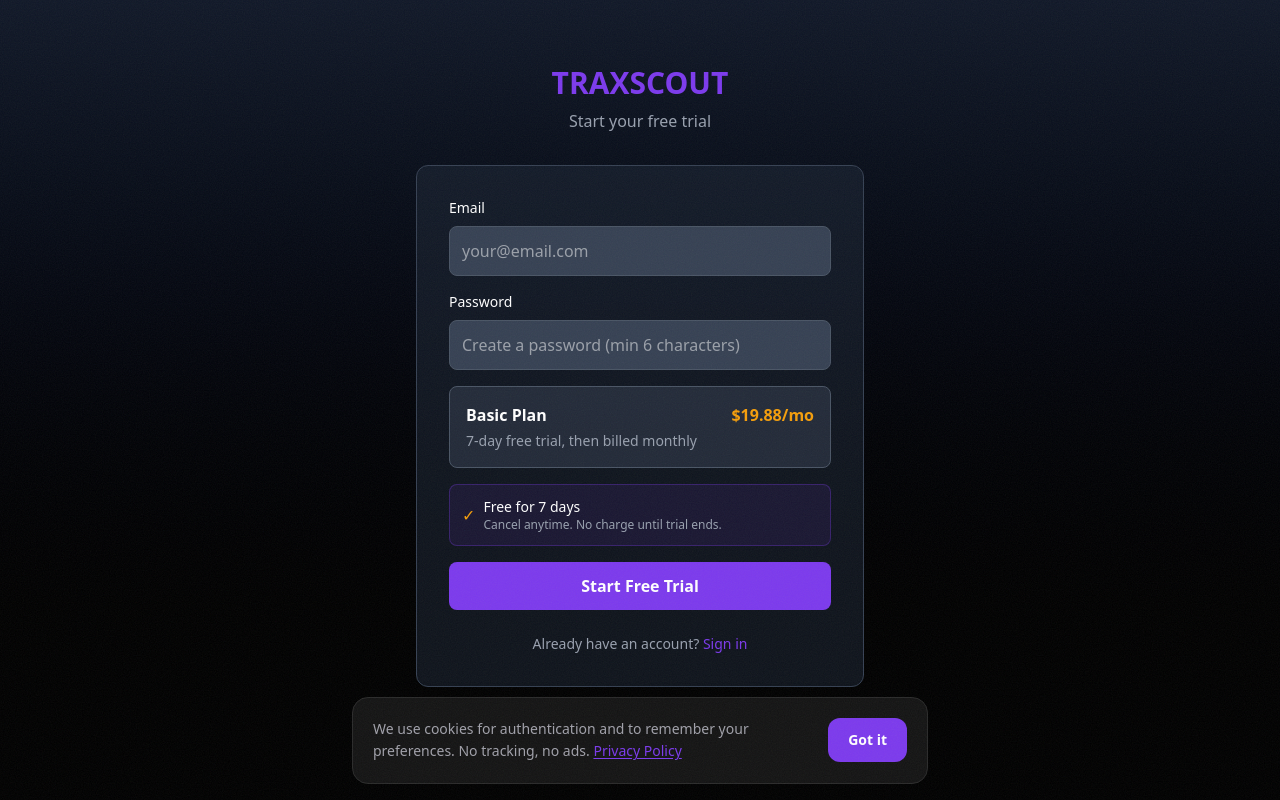
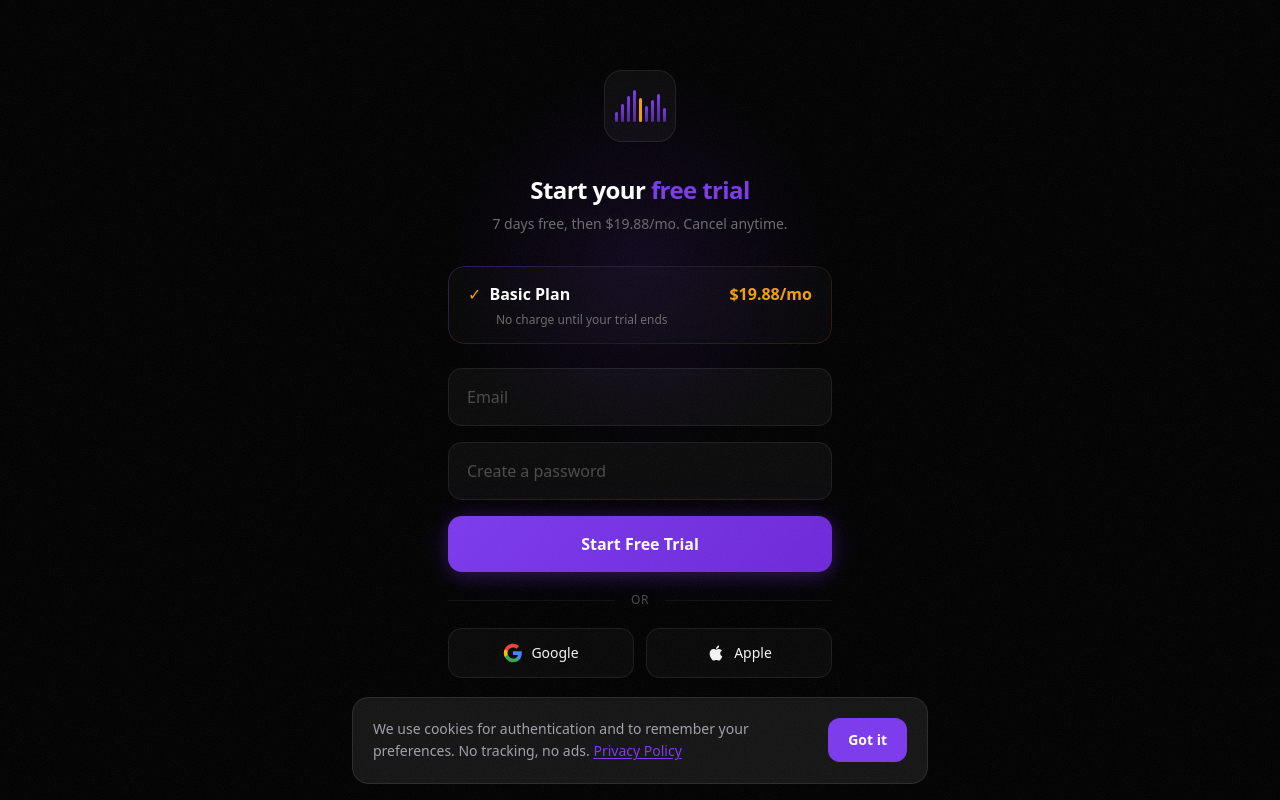
Before and after one commit to MEDBrand/TraxScout, a Next.js app: page /signup in a window 1280 px wide. Built offline with nearby package versions, Linux system fonts and the light colour scheme.

Commit message:
design: premium login + signup pages — waveform logo, glassmorphism, gradient CTA, social auth, ambient glow

```diff
--- a/src/app/login/page.tsx
+++ b/src/app/login/page.tsx
@@ -1,5 +1,5 @@
-// Login page — server component, no client JS required for basic form
-// The form POSTs to /api/auth/login which handles auth and redirects
+// Login page — server component, premium design
+// Posts to /api/auth/login which handles auth and redirects
 
 import Link from 'next/link';
 
@@ -8,8 +8,6 @@
 }: {
   searchParams: Promise<{ redirect?: string; error?: string }>;
 }) {
-  // Next.js 16 makes searchParams a promise in server components
-  // But we can read it synchronously in the JSX via a wrapper
   return <LoginContent searchParamsPromise={searchParams} />;
 }
 
@@ -23,75 +21,168 @@
   const redirect = searchParams?.redirect || '/dashboard';
 
   return (
-    <main className="min-h-screen bg-gradient-to-b from-gray-900 to-black text-white flex items-center justify-center p-4">
-      <div className="max-w-md w-full">
-        <div className="text-center mb-8">
-          <Link href="/" className="text-3xl font-bold text-[#7C3AED]">
-            TRAXSCOUT
-          </Link>
-          <p className="text-gray-400 mt-2">Welcome back</p>
+    <main className="min-h-screen bg-black text-white flex flex-col items-center justify-center p-6 relative overflow-hidden select-none">
+      {/* Ambient purple glow */}
+      <div
+        className="absolute top-16 left-1/2 -translate-x-1/2 w-[400px] h-[400px] rounded-full pointer-events-none"
+        style={{ background: 'radial-gradient(circle, rgba(124,58,237,0.12) 0%, transparent 70%)' }}
+      />
+
+      <div className="relative z-10 w-full max-w-sm">
+        {/* Logo mark */}
+        <div className="flex justify-center mb-8">
+          <div
+            className="w-[72px] h-[72px] rounded-[18px] flex items-center justify-center relative overflow-hidden"
+            style={{ background: 'rgba(255,255,255,0.04)', border: '0.5px solid rgba(255,255,255,0.08)' }}
+          >
+            {/* Waveform bars */}
+            <div className="flex items-end gap-[3px] h-8">
+              {[10, 18, 26, 32, 24, 16, 22, 28, 14].map((h, i) => (
+                <div
+                  key={i}
+                  className="w-[3px] rounded-full"
+                  style={{
+                    height: `${h}px`,
+                    background: i === 4
+                      ? '#F59E0B'
+                      : 'linear-gradient(to top, rgba(124,58,237,0.6), rgba(124,58,237,1))',
+                  }}
+                />
+              ))}
+            </div>
+          </div>
         </div>
 
-        <div className="bg-gray-800/50 p-8 rounded-xl border border-gray-700">
+        {/* Header */}
+        <div className="text-center mb-8">
+          <h1 className="text-2xl font-bold tracking-tight">
+            Welcome to <span className="text-[#7C3AED]">Traxscout</span>
+          </h1>
+          <p className="text-[#6B6B6B] text-sm mt-2">Find fire tracks in minutes, not hours</p>
+        </div>
+
+        {/* Error */}
         {error && (
-            <div className="bg-red-500/10 border border-red-500/50 text-red-400 p-3 rounded-lg mb-6 text-sm">
+          <div
+            className="rounded-xl px-4 py-3 mb-6 text-sm text-red-400"
+            style={{ background: 'rgba(239,68,68,0.08)', border: '0.5px solid rgba(239,68,68,0.2)' }}
+          >
             {decodeURIComponent(error)}
           </div>
         )}
 
-          <form action="/api/auth/login" method="POST" className="space-y-4">
+        {/* Form */}
+        <form action="/api/auth/login" method="POST" className="space-y-4 mb-5">
           <input type="hidden" name="redirect" value={redirect} />
 
           <div>
-              <label htmlFor="email" className="block text-sm font-medium mb-2">
-                Email
-              </label>
             <input
               id="email"
               name="email"
               type="email"
-                placeholder="your@email.com"
-                className="w-full p-3 rounded-lg bg-gray-700 border border-gray-600 focus:border-[#7C3AED] focus:outline-none focus:ring-1 focus:ring-[#7C3AED] transition text-white"
+              placeholder="Email"
+              autoComplete="email"
               required
+              className="w-full px-[18px] py-4 rounded-[14px] text-base text-[#F5F5F5] placeholder-[#4A4A4A] focus:outline-none transition-all"
+              style={{
+                background: 'rgba(255,255,255,0.04)',
+                border: '0.5px solid rgba(255,255,255,0.08)',
+                fontSize: '16px',
+              }}
             />
           </div>
 
           <div>
-              <label htmlFor="password" className="block text-sm font-medium mb-2">
-                Password
-              </label>
             <input
               id="password"
               name="password"
               type="password"
-                placeholder="Your password"
-                className="w-full p-3 rounded-lg bg-gray-700 border border-gray-600 focus:border-[#7C3AED] focus:outline-none focus:ring-1 focus:ring-[#7C3AED] transition text-white"
+              placeholder="Password"
+              autoComplete="current-password"
               required
+              className="w-full px-[18px] py-4 rounded-[14px] text-base text-[#F5F5F5] placeholder-[#4A4A4A] focus:outline-none transition-all"
+              style={{
+                background: 'rgba(255,255,255,0.04)',
+                border: '0.5px solid rgba(255,255,255,0.08)',
+                fontSize: '16px',
+              }}
             />
           </div>
 
           <button
             type="submit"
-              className="w-full bg-[#7C3AED] hover:bg-[#6D28D9] py-3 rounded-lg font-semibold transition text-white"
+            className="w-full py-4 rounded-[14px] text-base font-semibold text-white transition-all hover:opacity-90 active:scale-[0.98]"
+            style={{
+              background: 'linear-gradient(135deg, #7C3AED 0%, #6D28D9 100%)',
+              boxShadow: '0 4px 20px rgba(124,58,237,0.3), 0 0 40px rgba(124,58,237,0.1)',
+            }}
           >
             Sign In
           </button>
         </form>
 
-          <p className="text-center text-gray-400 text-sm mt-6">
-            Don&apos;t have an account?{' '}
-            <Link href="/signup" className="text-[#7C3AED] hover:underline">
-              Start free trial
+        {/* Forgot password */}
+        <div className="text-center mb-6">
+          <a href="#" className="text-sm text-[#A78BFA] hover:text-[#C4B5FD] transition">
+            Forgot password?
+          </a>
+        </div>
+
+        {/* Divider */}
+        <div className="flex items-center gap-4 mb-6">
+          <div className="flex-1 h-px" style={{ background: 'rgba(255,255,255,0.06)' }} />
+          <span className="text-xs text-[#4A4A4A] font-medium tracking-wider">OR</span>
+          <div className="flex-1 h-px" style={{ background: 'rgba(255,255,255,0.06)' }} />
+        </div>
+
+        {/* Social sign-in */}
+        <div className="flex gap-3 mb-8">
+          <button
+            type="button"
+            className="flex-1 flex items-center justify-center gap-2 py-3.5 rounded-[14px] text-sm font-medium text-[#F5F5F5] transition hover:bg-white/[0.05] active:scale-[0.98]"
+            style={{ background: 'rgba(255,255,255,0.03)', border: '0.5px solid rgba(255,255,255,0.08)' }}
+          >
+            <svg className="w-5 h-5" viewBox="0 0 24 24">
+              <path d="M22.56 12.25c0-.78-.07-1.53-.2-2.25H12v4.26h5.92a5.06 5.06 0 01-2.2 3.32v2.77h3.57c2.08-1.92 3.28-4.74 3.28-8.1z" fill="#4285F4"/>
+              <path d="M12 23c2.97 0 5.46-.98 7.28-2.66l-3.57-2.77c-.98.66-2.23 1.06-3.71 1.06-2.86 0-5.29-1.93-6.16-4.53H2.18v2.84C3.99 20.53 7.7 23 12 23z" fill="#34A853"/>
+              <path d="M5.84 14.09c-.22-.66-.35-1.36-.35-2.09s.13-1.43.35-2.09V7.07H2.18C1.43 8.55 1 10.22 1 12s.43 3.45 1.18 4.93l2.85-2.22.81-.62z" fill="#FBBC05"/>
+              <path d="M12 5.38c1.62 0 3.06.56 4.21 1.64l3.15-3.15C17.45 2.09 14.97 1 12 1 7.7 1 3.99 3.47 2.18 7.07l3.66 2.84c.87-2.6 3.3-4.53 6.16-4.53z" fill="#EA4335"/>
+            </svg>
+            Google
+          </button>
+          <button
+            type="button"
+            className="flex-1 flex items-center justify-center gap-2 py-3.5 rounded-[14px] text-sm font-medium text-[#F5F5F5] transition hover:bg-white/[0.05] active:scale-[0.98]"
+            style={{ background: 'rgba(255,255,255,0.03)', border: '0.5px solid rgba(255,255,255,0.08)' }}
+          >
+            <svg className="w-5 h-5" fill="#F5F5F5" viewBox="0 0 24 24">
+              <path d="M17.05 20.28c-.98.95-2.05.8-3.08.35-1.09-.46-2.09-.48-3.24 0-1.44.62-2.2.44-3.06-.35C2.79 15.25 3.51 7.59 9.05 7.31c1.35.07 2.29.74 3.08.8 1.18-.24 2.31-.93 3.57-.84 1.51.12 2.65.72 3.4 1.8-3.12 1.87-2.38 5.98.48 7.13-.57 1.5-1.31 2.99-2.54 4.09zM12.03 7.25c-.15-2.23 1.66-4.07 3.74-4.25.29 2.58-2.34 4.5-3.74 4.25z"/>
+            </svg>
+            Apple
+          </button>
+        </div>
+
+        {/* Sign up link */}
+        <p className="text-center text-sm text-[#6B6B6B]">
+          New here?{' '}
+          <Link href="/signup" className="text-[#7C3AED] font-medium hover:text-[#A78BFA] transition">
+            Start your free trial
           </Link>
         </p>
       </div>
 
-        <p className="text-center text-gray-500 mt-6">
-          <Link href="/" className="hover:text-white transition">
-            ← Back to home
-          </Link>
-        </p>
+      {/* Footer branding */}
+      <div className="absolute bottom-6 text-center">
+        <span className="text-[11px] tracking-[0.15em] text-[#3A3A3A] font-medium">BY DJSOLUTIONS</span>
       </div>
+
+      {/* Focus styles via CSS */}
+      <style>{`
+        input:focus {
+          border-color: rgba(124,58,237,0.4) !important;
+          box-shadow: 0 0 0 3px rgba(124,58,237,0.08);
+        }
+      `}</style>
     </main>
   );
 }
--- a/src/app/signup/page.tsx
+++ b/src/app/signup/page.tsx
@@ -1,5 +1,5 @@
-// Signup page — server component, no client JS required
-// The form POSTs to /api/auth/signup which handles user creation and redirects
+// Signup page — server component, premium design matching login
+// Posts to /api/auth/signup which handles user creation and redirects
 
 import Link from 'next/link';
 
@@ -20,93 +20,188 @@
   const error = searchParams?.error;
   const tier = searchParams?.tier || 'basic';
 
+  const tierLabel = tier === 'elite' ? 'Elite' : tier === 'pro' ? 'Pro' : 'Basic';
+  const tierPrice = tier === 'elite' ? '$68.88' : tier === 'pro' ? '$38.88' : '$19.88';
+  const trialDays = tier === 'elite' ? 14 : 7;
+
   return (
-    <main className="min-h-screen bg-gradient-to-b from-gray-900 to-black text-white flex items-center justify-center p-4">
-      <div className="max-w-md w-full">
-        <div className="text-center mb-8">
-          <Link href="/" className="text-3xl font-bold text-[#7C3AED]">
-            TRAXSCOUT
-          </Link>
-          <p className="text-gray-400 mt-2">Start your free trial</p>
+    <main className="min-h-screen bg-black text-white flex flex-col items-center justify-center p-6 relative overflow-hidden select-none">
+      {/* Ambient purple glow */}
+      <div
+        className="absolute top-16 left-1/2 -translate-x-1/2 w-[400px] h-[400px] rounded-full pointer-events-none"
+        style={{ background: 'radial-gradient(circle, rgba(124,58,237,0.12) 0%, transparent 70%)' }}
+      />
+
+      <div className="relative z-10 w-full max-w-sm">
+        {/* Logo mark */}
+        <div className="flex justify-center mb-8">
+          <div
+            className="w-[72px] h-[72px] rounded-[18px] flex items-center justify-center"
+            style={{ background: 'rgba(255,255,255,0.04)', border: '0.5px solid rgba(255,255,255,0.08)' }}
+          >
+            <div className="flex items-end gap-[3px] h-8">
+              {[10, 18, 26, 32, 24, 16, 22, 28, 14].map((h, i) => (
+                <div
+                  key={i}
+                  className="w-[3px] rounded-full"
+                  style={{
+                    height: `${h}px`,
+                    background: i === 4
+                      ? '#F59E0B'
+                      : 'linear-gradient(to top, rgba(124,58,237,0.6), rgba(124,58,237,1))',
+                  }}
+                />
+              ))}
+            </div>
+          </div>
         </div>
 
-        <div className="bg-gray-800/50 p-8 rounded-xl border border-gray-700">
+        {/* Header */}
+        <div className="text-center mb-8">
+          <h1 className="text-2xl font-bold tracking-tight">
+            Start your <span className="text-[#7C3AED]">free trial</span>
+          </h1>
+          <p className="text-[#6B6B6B] text-sm mt-2">{trialDays} days free, then {tierPrice}/mo. Cancel anytime.</p>
+        </div>
+
+        {/* Error */}
         {error && (
-            <div className="bg-red-500/10 border border-red-500/50 text-red-400 p-3 rounded-lg mb-6 text-sm">
+          <div
+            className="rounded-xl px-4 py-3 mb-6 text-sm text-red-400"
+            style={{ background: 'rgba(239,68,68,0.08)', border: '0.5px solid rgba(239,68,68,0.2)' }}
+          >
             {decodeURIComponent(error)}
           </div>
         )}
 
-          <form action="/api/auth/signup" method="POST" className="space-y-4">
+        {/* Plan badge */}
+        <div
+          className="relative rounded-2xl px-5 py-4 mb-6 overflow-hidden"
+          style={{ background: 'rgba(255,255,255,0.025)', backdropFilter: 'blur(20px)', WebkitBackdropFilter: 'blur(20px)' }}
+        >
+          {/* Gradient border */}
+          <div
+            className="absolute inset-0 rounded-2xl pointer-events-none"
+            style={{
+              padding: '1px',
+              background: 'linear-gradient(135deg, rgba(124,58,237,0.35), rgba(255,255,255,0.06), rgba(245,158,11,0.15))',
+              WebkitMask: 'linear-gradient(#fff 0 0) content-box, linear-gradient(#fff 0 0)',
+              WebkitMaskComposite: 'xor',
+              maskComposite: 'exclude',
+            }}
+          />
+          <div className="flex justify-between items-center">
+            <div className="flex items-center gap-2">
+              <span className="text-[#F59E0B]">✓</span>
+              <span className="font-semibold">{tierLabel} Plan</span>
+            </div>
+            <span className="text-[#F59E0B] font-bold">{tierPrice}/mo</span>
+          </div>
+          <p className="text-[#6B6B6B] text-xs mt-1.5 ml-7">No charge until your trial ends</p>
+        </div>
+
+        {/* Form */}
+        <form action="/api/auth/signup" method="POST" className="space-y-4 mb-5">
           <input type="hidden" name="tier" value={tier} />
 
-            <div>
-              <label htmlFor="email" className="block text-sm font-medium mb-2">
-                Email
-              </label>
           <input
             id="email"
             name="email"
             type="email"
-                placeholder="your@email.com"
-                className="w-full p-3 rounded-lg bg-gray-700 border border-gray-600 focus:border-[#7C3AED] focus:outline-none focus:ring-1 focus:ring-[#7C3AED] transition text-white"
+            placeholder="Email"
+            autoComplete="email"
             required
+            className="w-full px-[18px] py-4 rounded-[14px] text-base text-[#F5F5F5] placeholder-[#4A4A4A] focus:outline-none transition-all"
+            style={{
+              background: 'rgba(255,255,255,0.04)',
+              border: '0.5px solid rgba(255,255,255,0.08)',
+              fontSize: '16px',
+            }}
           />
-            </div>
 
-            <div>
-              <label htmlFor="password" className="block text-sm font-medium mb-2">
-                Password
-              </label>
           <input
             id="password"
             name="password"
             type="password"
-                placeholder="Create a password (min 6 characters)"
+            placeholder="Create a password"
+            autoComplete="new-password"
             minLength={6}
-                className="w-full p-3 rounded-lg bg-gray-700 border border-gray-600 focus:border-[#7C3AED] focus:outline-none focus:ring-1 focus:ring-[#7C3AED] transition text-white"
             required
+            className="w-full px-[18px] py-4 rounded-[14px] text-base text-[#F5F5F5] placeholder-[#4A4A4A] focus:outline-none transition-all"
+            style={{
+              background: 'rgba(255,255,255,0.04)',
+              border: '0.5px solid rgba(255,255,255,0.08)',
+              fontSize: '16px',
+            }}
           />
-            </div>
-
-            <div className="bg-gray-700/50 p-4 rounded-lg border border-gray-600">
-              <div className="flex justify-between items-center">
-                <span className="font-semibold">Basic Plan</span>
-                <span className="text-[#F59E0B] font-bold">$19.88/mo</span>
-              </div>
-              <p className="text-gray-400 text-sm mt-1">7-day free trial, then billed monthly</p>
-            </div>
-
-            <div className="bg-[#7C3AED]/10 border border-[#7C3AED]/30 p-3 rounded-lg flex items-center gap-2">
-              <span className="text-[#F59E0B]">✓</span>
-              <div>
-                <p className="font-medium text-sm">Free for 7 days</p>
-                <p className="text-gray-400 text-xs">Cancel anytime. No charge until trial ends.</p>
-              </div>
-            </div>
 
           <button
             type="submit"
-              className="w-full bg-[#7C3AED] hover:bg-[#6D28D9] py-3 rounded-lg font-semibold transition text-white"
+            className="w-full py-4 rounded-[14px] text-base font-semibold text-white transition-all hover:opacity-90 active:scale-[0.98]"
+            style={{
+              background: 'linear-gradient(135deg, #7C3AED 0%, #6D28D9 100%)',
+              boxShadow: '0 4px 20px rgba(124,58,237,0.3), 0 0 40px rgba(124,58,237,0.1)',
+            }}
           >
             Start Free Trial
           </button>
         </form>
 
-          <p className="text-center text-gray-400 text-sm mt-6">
+        {/* Divider */}
+        <div className="flex items-center gap-4 mb-5">
+          <div className="flex-1 h-px" style={{ background: 'rgba(255,255,255,0.06)' }} />
+          <span className="text-xs text-[#4A4A4A] font-medium tracking-wider">OR</span>
+          <div className="flex-1 h-px" style={{ background: 'rgba(255,255,255,0.06)' }} />
+        </div>
+
+        {/* Social sign-up */}
+        <div className="flex gap-3 mb-8">
+          <button
+            type="button"
+            className="flex-1 flex items-center justify-center gap-2 py-3.5 rounded-[14px] text-sm font-medium text-[#F5F5F5] transition hover:bg-white/[0.05] active:scale-[0.98]"
+            style={{ background: 'rgba(255,255,255,0.03)', border: '0.5px solid rgba(255,255,255,0.08)' }}
+          >
+            <svg className="w-5 h-5" viewBox="0 0 24 24">
+              <path d="M22.56 12.25c0-.78-.07-1.53-.2-2.25H12v4.26h5.92a5.06 5.06 0 01-2.2 3.32v2.77h3.57c2.08-1.92 3.28-4.74 3.28-8.1z" fill="#4285F4"/>
+              <path d="M12 23c2.97 0 5.46-.98 7.28-2.66l-3.57-2.77c-.98.66-2.23 1.06-3.71 1.06-2.86 0-5.29-1.93-6.16-4.53H2.18v2.84C3.99 20.53 7.7 23 12 23z" fill="#34A853"/>
+              <path d="M5.84 14.09c-.22-.66-.35-1.36-.35-2.09s.13-1.43.35-2.09V7.07H2.18C1.43 8.55 1 10.22 1 12s.43 3.45 1.18 4.93l2.85-2.22.81-.62z" fill="#FBBC05"/>
+              <path d="M12 5.38c1.62 0 3.06.56 4.21 1.64l3.15-3.15C17.45 2.09 14.97 1 12 1 7.7 1 3.99 3.47 2.18 7.07l3.66 2.84c.87-2.6 3.3-4.53 6.16-4.53z" fill="#EA4335"/>
+            </svg>
+            Google
+          </button>
+          <button
+            type="button"
+            className="flex-1 flex items-center justify-center gap-2 py-3.5 rounded-[14px] text-sm font-medium text-[#F5F5F5] transition hover:bg-white/[0.05] active:scale-[0.98]"
+            style={{ background: 'rgba(255,255,255,0.03)', border: '0.5px solid rgba(255,255,255,0.08)' }}
+          >
+            <svg className="w-5 h-5" fill="#F5F5F5" viewBox="0 0 24 24">
+              <path d="M17.05 20.28c-.98.95-2.05.8-3.08.35-1.09-.46-2.09-.48-3.24 0-1.44.62-2.2.44-3.06-.35C2.79 15.25 3.51 7.59 9.05 7.31c1.35.07 2.29.74 3.08.8 1.18-.24 2.31-.93 3.57-.84 1.51.12 2.65.72 3.4 1.8-3.12 1.87-2.38 5.98.48 7.13-.57 1.5-1.31 2.99-2.54 4.09zM12.03 7.25c-.15-2.23 1.66-4.07 3.74-4.25.29 2.58-2.34 4.5-3.74 4.25z"/>
+            </svg>
+            Apple
+          </button>
+        </div>
+
+        {/* Sign in link */}
+        <p className="text-center text-sm text-[#6B6B6B]">
           Already have an account?{' '}
-            <Link href="/login" className="text-[#7C3AED] hover:underline">
+          <Link href="/login" className="text-[#7C3AED] font-medium hover:text-[#A78BFA] transition">
             Sign in
           </Link>
         </p>
       </div>
 
-        <p className="text-center text-gray-500 mt-6">
-          <Link href="/" className="hover:text-white transition">
-            ← Back to home
-          </Link>
-        </p>
+      {/* Footer branding */}
+      <div className="absolute bottom-6 text-center">
+        <span className="text-[11px] tracking-[0.15em] text-[#3A3A3A] font-medium">BY DJSOLUTIONS</span>
       </div>
+
+      {/* Focus styles */}
+      <style>{`
+        input:focus {
+          border-color: rgba(124,58,237,0.4) !important;
+          box-shadow: 0 0 0 3px rgba(124,58,237,0.08);
+        }
+      `}</style>
     </main>
   );
 }
```
Lines whose indentation alone changed are shown as unchanged.
